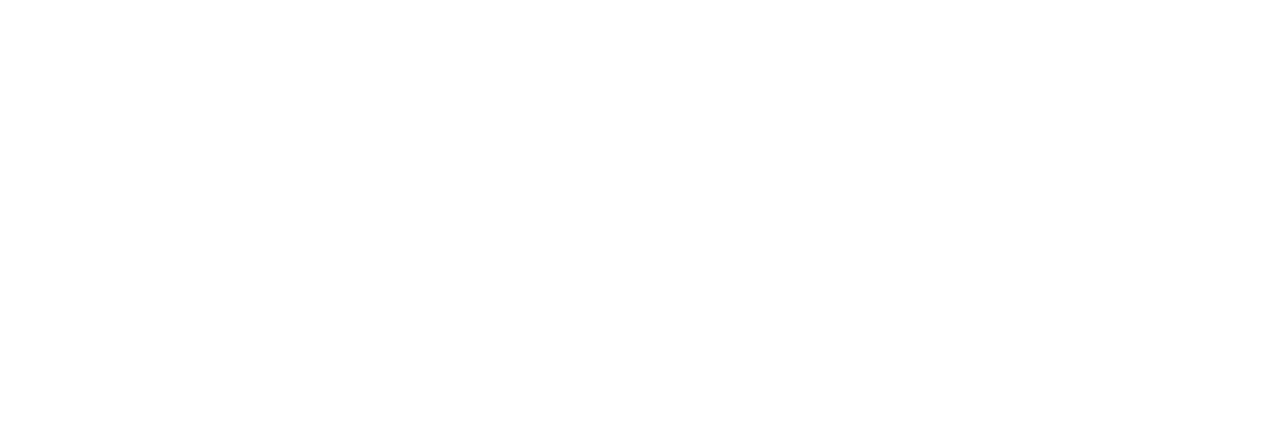
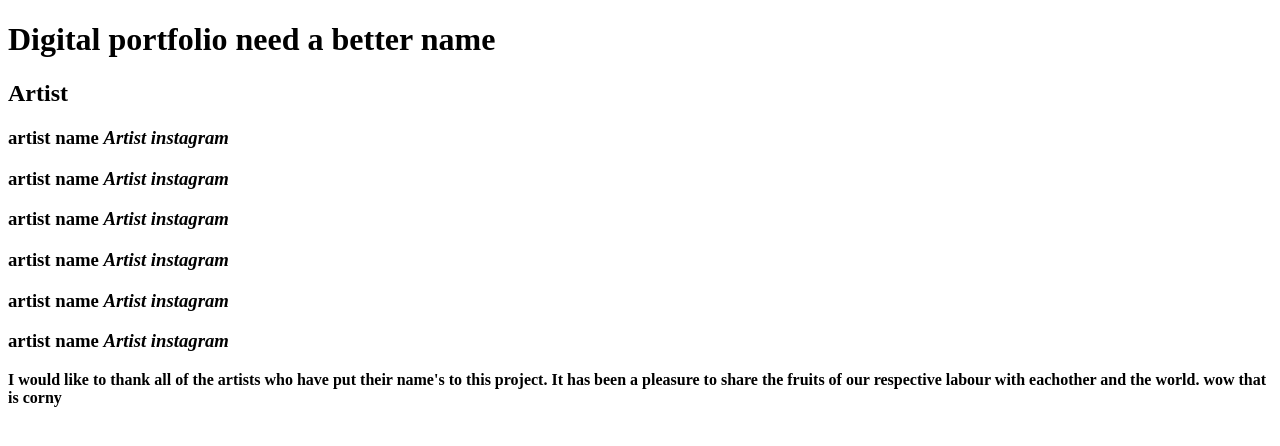
Before and after one commit to MitchellMcDonaldFNTC/website, a plain HTML site: page index.html in a window 1280 px wide. Drawn offline with Linux system fonts and the light colour scheme.

Commit message:
Update index.html

```diff
--- a/index.html
+++ b/index.html
@@ -5,5 +5,14 @@
   <meta charset="utf-8">
 </head>
 <body>
+    <h1>Digital portfolio need a better name</h1>
+    <h2>Artist</h2>
+    <h3>artist name <i>Artist instagram</i></h3>
+    <h3>artist name <i>Artist instagram</i></h3>
+    <h3>artist name <i>Artist instagram</i></h3>
+    <h3>artist name <i>Artist instagram</i></h3>
+    <h3>artist name <i>Artist instagram</i></h3>
+    <h3>artist name <i>Artist instagram</i></h3>
+    <b> I would like to thank all of the artists who have put their name's to this project. It has been a pleasure to share the fruits of our respective labour with eachother and the world. wow that is corny</b>
 </body>
 </html>
```
